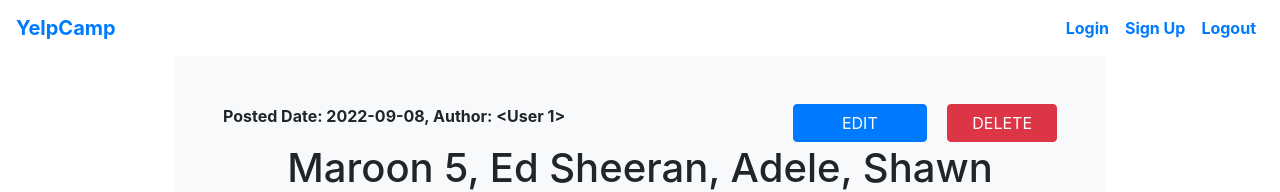
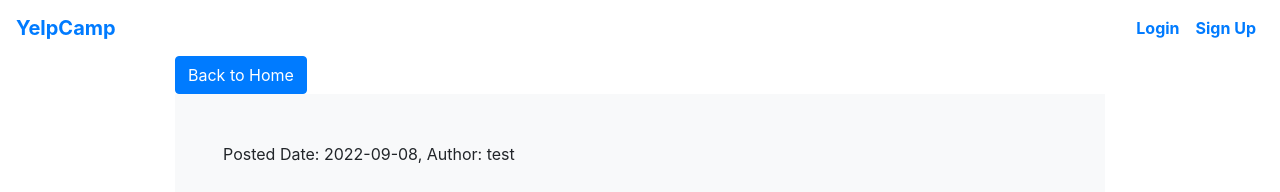
Before and after one commit to catehuang/yelp-camp, a Flask app: page /1 in a window 1280 px wide. Shown: the top 192 px of the page. Run offline with Flask 2, Linux system fonts and the light colour scheme; data comes from the database, SQL or seed files in the repository; both versions use the stored data as it was after the commit; some libraries are stand-ins or nearby versions.

Commit message:
add user related filters on all pages

```diff
--- a/main.py
+++ b/main.py
@@ -1,17 +1,17 @@
 from functools import wraps
-from flask import Flask, render_template, url_for, request, redirect, abort
+from flask import Flask, render_template, url_for, request, redirect, abort, flash
 from flask_bootstrap import Bootstrap
 from datetime import datetime
 from flask_sqlalchemy import SQLAlchemy
 from flask_wtf import FlaskForm
 from sqlalchemy.orm import relationship
-from werkzeug.security import generate_password_hash
+from werkzeug.security import generate_password_hash, check_password_hash
 from wtforms import StringField, SubmitField
 from wtforms.validators import DataRequired
 from flask_ckeditor import CKEditor, CKEditorField
 from forms import CampgroundForm, RegisterForm, LoginForm
-from flask_login import UserMixin, login_user, LoginManager, login_required, current_user, logout_user
-
+from flask_login import UserMixin, login_user, LoginManager, login_required, current_user, logout_user, \
+    AnonymousUserMixin
 
 app = Flask("__name__")
 app.config["SECRET_KEY"] = "ASQ2A@S!&(%&WR@34FT1251AS#^&@DGF"
@@ -66,12 +66,17 @@ def admin(f):
     return decorated_function
 
 
+
+class Anonymous(AnonymousUserMixin):
+  def __init__(self):
+    self.username = 'Guest'
+
 @app.route("/register", methods=["GET", "POST"])
 def register():
     form = RegisterForm()
     if form.validate_on_submit():
         if User.query.filter_by(email=form.email.data).first():
-            print("This email has been registered.")
+            flash("This email has been registered. Please try again.")
             return redirect(url_for("register"))
         hash_and_salted_password = generate_password_hash(
             form.password.data,
@@ -86,20 +91,41 @@ def register():
         db.session.add(new_user)
         db.session.commit()
         login_user(new_user)
-        print("Register successfully.")
-        return render_template(url_for("home"))
+        flash("Register successfully.")
+        return redirect(url_for("home"))
     return render_template("register.html", now=now, form=form)
 
 
 @app.route("/login", methods=["GET", "POST"])
 def login():
     form = LoginForm()
-    return render_template("login.html", now=now, form=form)
+    if form.validate_on_submit():
+        email = form.email.data
+        password = form.password.data
+        user = User.query.filter_by(email=email).first()
+        if not user:
+            flash("Email or password incorrect. Please try again.")
+            return redirect(url_for("login"))
+        elif not check_password_hash(user.password, password):
+            flash("Email or password incorrect. Please try again.")
+            return redirect(url_for("login"))
+        else:
+            login_user(user)
+            flash("Logged in successfully.")
+            return redirect(url_for("home"))
+    return render_template("login.html", now=now, form=form, current_user=current_user)
+
+
+@app.route("/user/<username>")
+def user_account(username):
+    return render_template("user.html", current_user=current_user)
 
 
 @app.route("/logout")
 def logout():
-    return redirect("home", now=now)
+    logout_user()
+    flash("Logout successfully.")
+    return redirect(url_for("home"))
 
 
 @app.route('/')
--- a/templates/header.html
+++ b/templates/header.html
@@ -14,9 +14,15 @@
 
             <div class="collapse navbar-collapse justify-content-end" id="navContent">
                 <div class="navbar-nav">
+                    {% if current_user.is_authenticated %}
+                    <a href={{url_for('user_account', username=current_user.name )}} class="nav-link">Welcome, {{ current_user.name }}</a>
+                    <a href={{url_for('logout')}} class="nav-link">Logout</a>
+
+                    {% else %}
                     <a href={{url_for('login')}} class="nav-link">Login</a>
                     <a href={{url_for('register')}} class="nav-link">Sign Up</a>
-                    <a href={{url_for('logout')}} class="nav-link">Logout</a>
+
+                    {% endif %}
                 </div>
             </div>
         </nav>
--- a/templates/index.html
+++ b/templates/index.html
@@ -12,7 +12,7 @@
     {% if campgrounds == [] %}
     <h5 class="text-center mb-5">There is no campground data.</h5>
     {% else %}
-    <div class="row align-items-center text-center" style="display:flex; flex-wrap: wrap;">
+    <div class="row align-items-center text-center">
             {% for campground in campgrounds %}
             <div class="col-md-3 col-sm-6 h-50">
                 <div class="img-thumbnail">
@@ -21,7 +21,7 @@
                     </figure>
 
                     <div class="caption mb-2">
-                         <h4> {{ campground.name }} </h4>
+                         <p class="font-weight-bold text-wrap text-left px-2" style="line-height: 1.5em; overflow: hidden; height: 3em;"> {{ campground.name }} </p>
                     </div>
                     <p>
                         <a href="{{url_for('show_campground', campground_id=campground.id)}}">More Info</a>
--- a/templates/login.html
+++ b/templates/login.html
@@ -8,6 +8,10 @@
         <div class="mb-3 d-flex flex-column">
             {{ form.csrf_token }}
             {{ wtf.quick_form(form, novalidate=True, button_map={"submit": "primary"}) }}
+
+            {% for msg in get_flashed_messages() %}
+            <p class="text-danger mt-2">{{ msg }}</p>
+            {% endfor %}
         </div>
     </form>
 </div>
--- a/templates/register.html
+++ b/templates/register.html
@@ -7,6 +7,10 @@
         <div class="mb-3 d-flex flex-column">
             {{ form.csrf_token }}
             {{ wtf.quick_form(form, novalidate=True, button_map={"submit": "primary"}) }}
+
+            {% for msg in get_flashed_messages() %}
+            <p class="text-danger mt-2">{{ msg }}</p>
+            {% endfor %}
         </div>
     </form>
 </div>
--- a/templates/show.html
+++ b/templates/show.html
@@ -1,15 +1,20 @@
 {% include "header.html" %}
 
 <div class="container w-75">
+    <a href="{{url_for('home')}}" class="btn btn-primary mr-3">Back to Home</a>
     <div class="bg-light p-5">
-        <div class="d-flex flex-col justify-content-between">
-            <p class="font-weight-bold">Posted Date: {{ campground.postedDate }}, Author: {{ campground.author }}</p>
+        <div class="d-flex flex-col justify-content-between mb-5">
+
+            <p class="fs-1">Posted Date: {{ campground.postedDate }}, Author: {{ campground.author.name }}</p>
             <div>
-                <a href="{{url_for('edit_campground', campground_id=campground.id)}}" class="btn btn-primary px-5 mr-3">EDIT</a>
-                <a href="{{url_for('delete_campground', campground_id=campground.id)}}" class="btn btn-danger px-4">DELETE</a>
+                {% if campground.author.name == current_user.name %}
+                <a href="{{url_for('edit_campground', campground_id=campground.id)}}" class="btn btn-info px-4 mr-3">EDIT</a>
+                <a href="{{url_for('delete_campground', campground_id=campground.id)}}" class="btn btn-danger px-3">DELETE</a>
+                {% endif %}
             </div>
         </div>
         <h1 class="text-center">{{ campground.name }}</h1>
+
         <figure class="text-center">
             <img src={{ campground.image }} alt={{ campground.name }} class="pt-3 pb-5 w-75">
         </figure>
@@ -28,7 +33,7 @@
         <a class="btn btn-primary w-10 text-left" href="{{url_for('show_campground', campground_id=campground.id-1, now=now)}}">Previous</a>
         {% endif %}
 
-        <button type="button" class="btn btn-link" disabled>{{ campground.id }} / {{ total }}</button>
+        <p class="font-weight-bold">{{ campground.id }} / {{ total }}</p>
 
         {% if campground.id == total %}
         <button type="button" class="btn btn-primary px-4 text-right" disabled>Next</button>
```
Also changed, not shown: yelpCamp.db.
